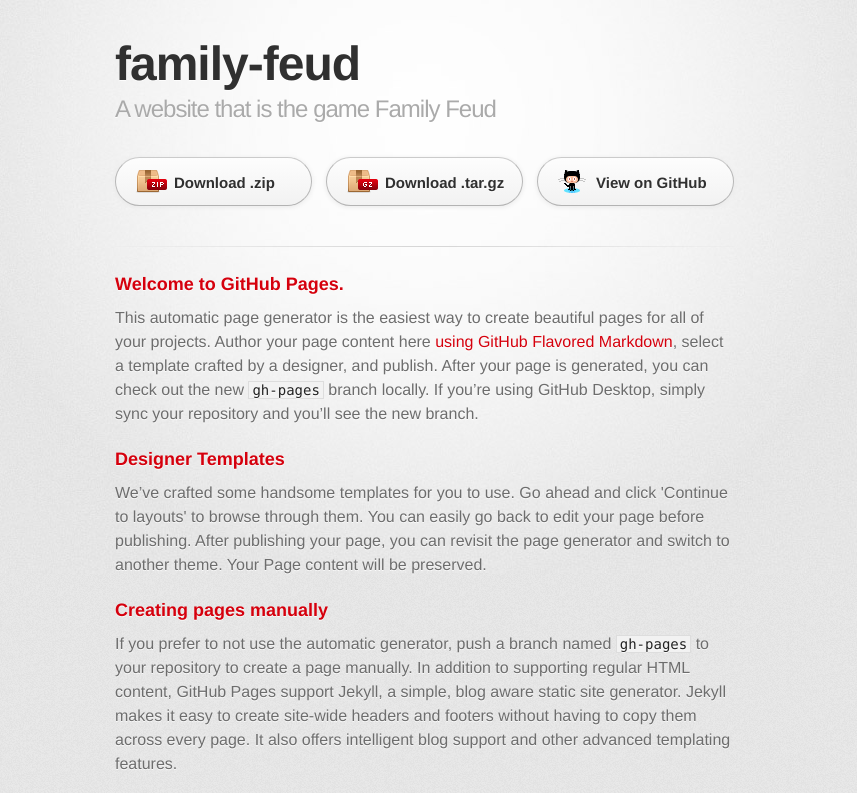
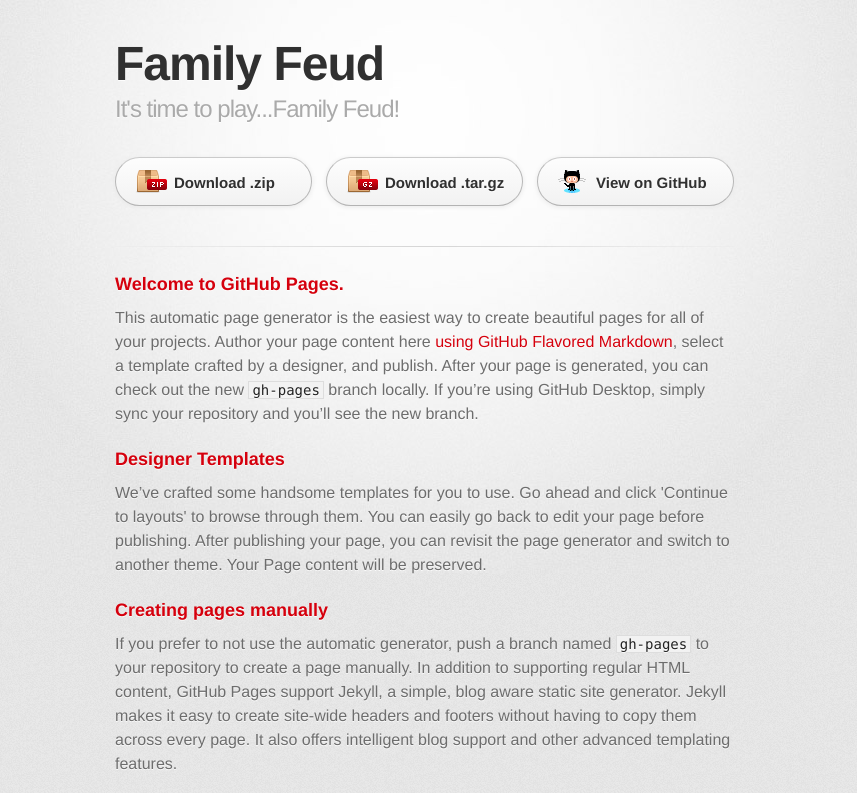
Before and after one commit to josephworthington/family-feud, a plain HTML site: page index.html in a window 1280 px wide. Shown: the top 793 px of the page, without its empty margins (215-1072 px from the left). Drawn offline with Linux system fonts and the light colour scheme; a web font is replaced by a local one.

Commit message:
Update index.html
Changed title and tagline

```diff
--- a/index.html
+++ b/index.html
@@ -18,8 +18,8 @@
       <div class="inner">
 
         <header>
-          <h1>family-feud</h1>
-          <h2>A website that is the game Family Feud</h2>
+          <h1>Family Feud</h1>
+          <h2>It's time to play...Family Feud!</h2>
         </header>
 
         <section id="downloads" class="clearfix">
```
